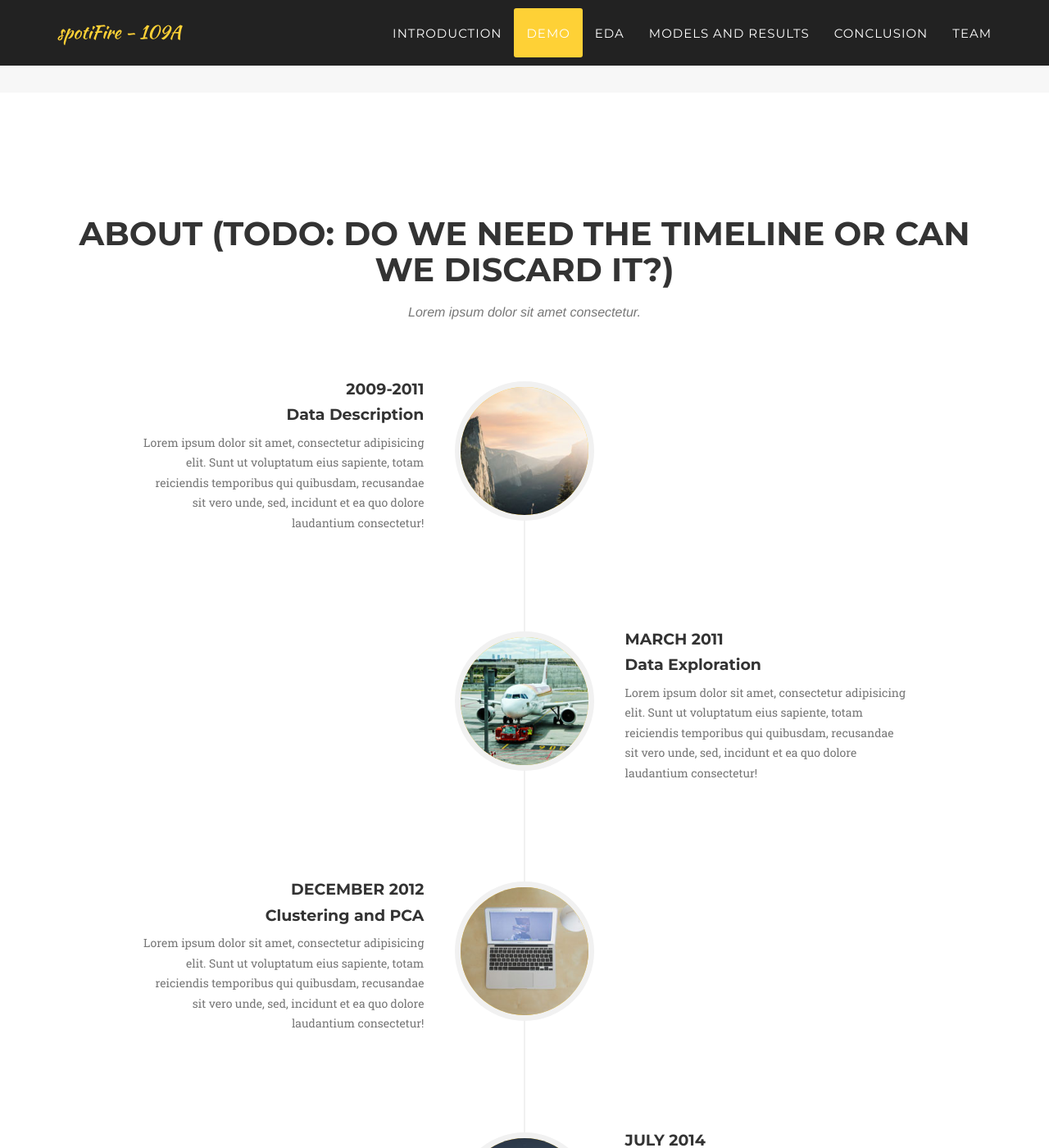
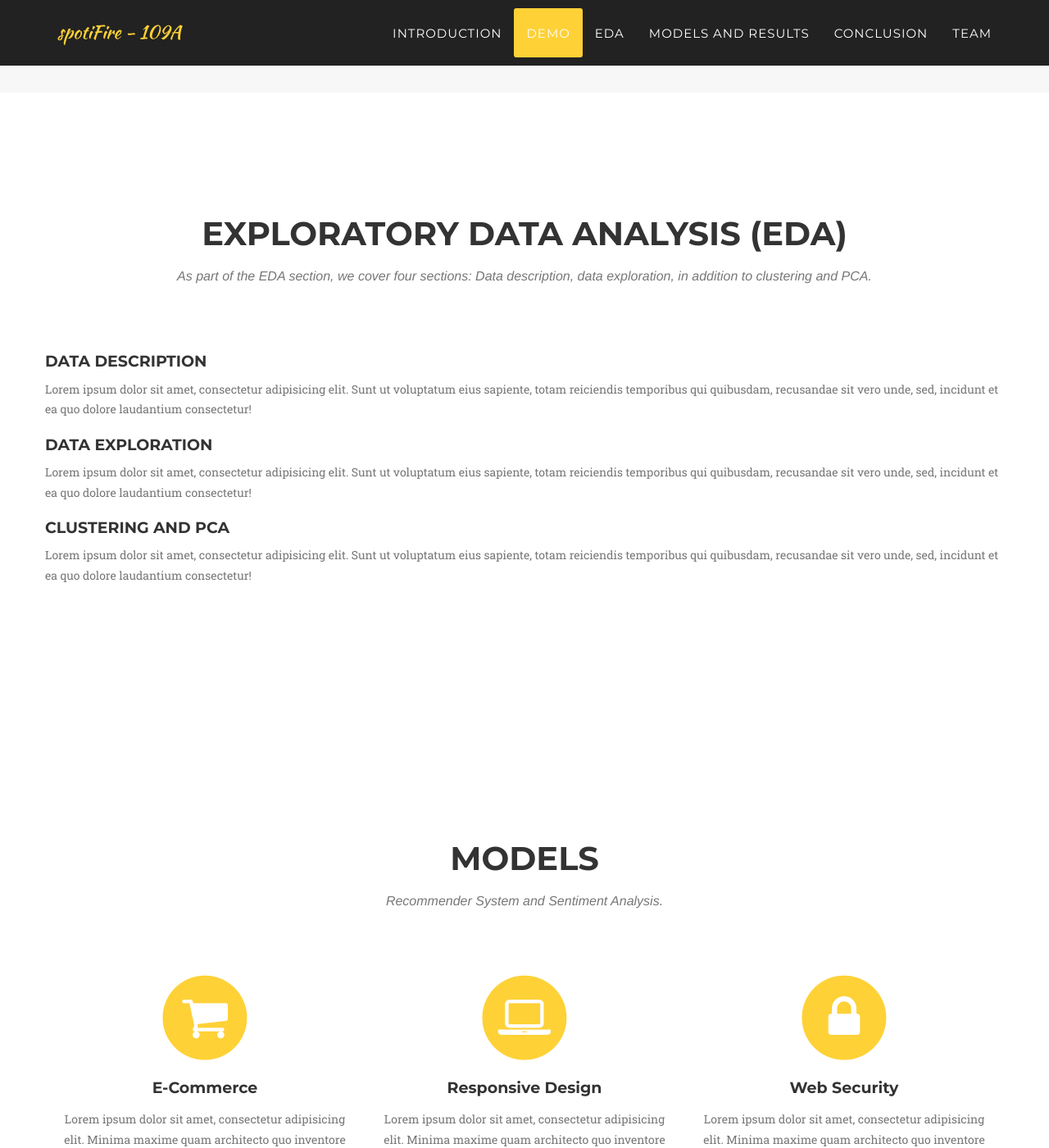
Before and after one commit to riacheruvu/109A_Final_Project, a Jekyll site: the page built from docs/index.html, in a window 1280 px wide and 1400 px high, scrolled down 3373 px. Shown: the whole window at 82% size. Built offline with Jekyll 4.4.1, drawn with Linux system fonts in a browser that asks for light colours; some web fonts are replaced; some of the changed text lies outside the part shown.

Commit message:
Adding in the initial sections for EDA

```diff
--- a/docs/_includes/EDA.html
+++ b/docs/_includes/EDA.html
@@ -3,78 +3,21 @@
         <div class="container">
             <div class="row">
                 <div class="col-lg-12 text-center">
-                    <h2 class="section-heading">About (TODO: Do we need the timeline or can we discard it?)</h2>
-                    <h3 class="section-subheading text-muted">Lorem ipsum dolor sit amet consectetur.</h3>
+                    <h2 class="section-heading">Exploratory Data Analysis (EDA)</h2>
+                    <h3 class="section-subheading text-muted">As part of the EDA section, we cover four sections: Data description, data exploration, in addition to clustering and PCA.</h3>
                 </div>
             </div>
             <div class="row">
-                <div class="col-lg-12">
-                    <ul class="timeline">
-                        <li>
-                            <div class="timeline-image">
-                                <img class="img-circle img-responsive" src="img/about/1.jpg" alt="">
-                            </div>
-                            <div class="timeline-panel">
-                                <div class="timeline-heading">
-                                    <h4>2009-2011</h4>
             <h4 class="subheading">Data Description</h4>
-                                </div>
-                                <div class="timeline-body">
             <p class="text-muted">Lorem ipsum dolor sit amet, consectetur adipisicing elit. Sunt ut voluptatum eius sapiente, totam reiciendis temporibus qui quibusdam, recusandae sit vero unde, sed, incidunt et ea quo dolore laudantium consectetur!</p>
             </div>
-                            </div>
-                        </li>
-                        <li class="timeline-inverted">
-                            <div class="timeline-image">
-                                <img class="img-circle img-responsive" src="img/about/2.jpg" alt="">
-                            </div>
-                            <div class="timeline-panel">
-                                <div class="timeline-heading">
-                                    <h4>March 2011</h4>
+            <div class="row">
             <h4 class="subheading">Data Exploration</h4>
-                                </div>
-                                <div class="timeline-body">
             <p class="text-muted">Lorem ipsum dolor sit amet, consectetur adipisicing elit. Sunt ut voluptatum eius sapiente, totam reiciendis temporibus qui quibusdam, recusandae sit vero unde, sed, incidunt et ea quo dolore laudantium consectetur!</p>
             </div>
-                            </div>
-                        </li>
-                        <li>
-                            <div class="timeline-image">
-                                <img class="img-circle img-responsive" src="img/about/3.jpg" alt="">
-                            </div>
-                            <div class="timeline-panel">
-                                <div class="timeline-heading">
-                                    <h4>December 2012</h4>
+                        <div class="row">
             <h4 class="subheading">Clustering and PCA</h4>
-                                </div>
-                                <div class="timeline-body">
             <p class="text-muted">Lorem ipsum dolor sit amet, consectetur adipisicing elit. Sunt ut voluptatum eius sapiente, totam reiciendis temporibus qui quibusdam, recusandae sit vero unde, sed, incidunt et ea quo dolore laudantium consectetur!</p>
             </div>
-                            </div>
-                        </li>
-                        <li class="timeline-inverted">
-                            <div class="timeline-image">
-                                <img class="img-circle img-responsive" src="img/about/4.jpg" alt="">
-                            </div>
-                            <div class="timeline-panel">
-                                <div class="timeline-heading">
-                                    <h4>July 2014</h4>
-                                    <h4 class="subheading">Recommender System and Sentiment Analysis</h4>
-                                </div>
-                                <div class="timeline-body">
-                                    <p class="text-muted">Lorem ipsum dolor sit amet, consectetur adipisicing elit. Sunt ut voluptatum eius sapiente, totam reiciendis temporibus qui quibusdam, recusandae sit vero unde, sed, incidunt et ea quo dolore laudantium consectetur!</p>
-                                </div>
-                            </div>
-                        </li>
-                        <li class="timeline-inverted">
-                            <div class="timeline-image">
-                                <h4>Be Part
-                                    <br>Of Our
-                                    <br>Story!</h4>
-                            </div>
-                        </li>
-                    </ul>
-                </div>
-            </div>
-        </div>
+
     </section>
```
Lines whose indentation alone changed are shown as unchanged.
